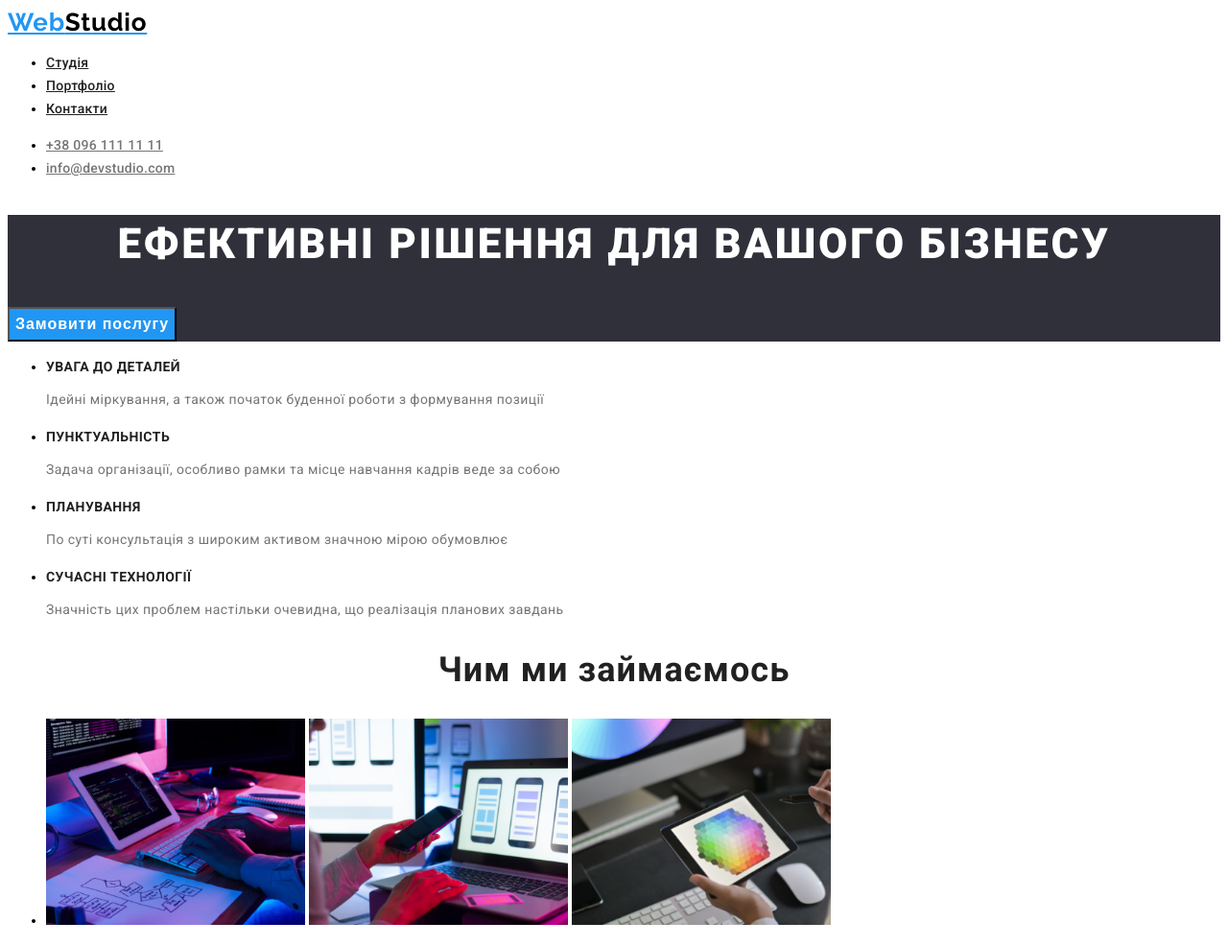
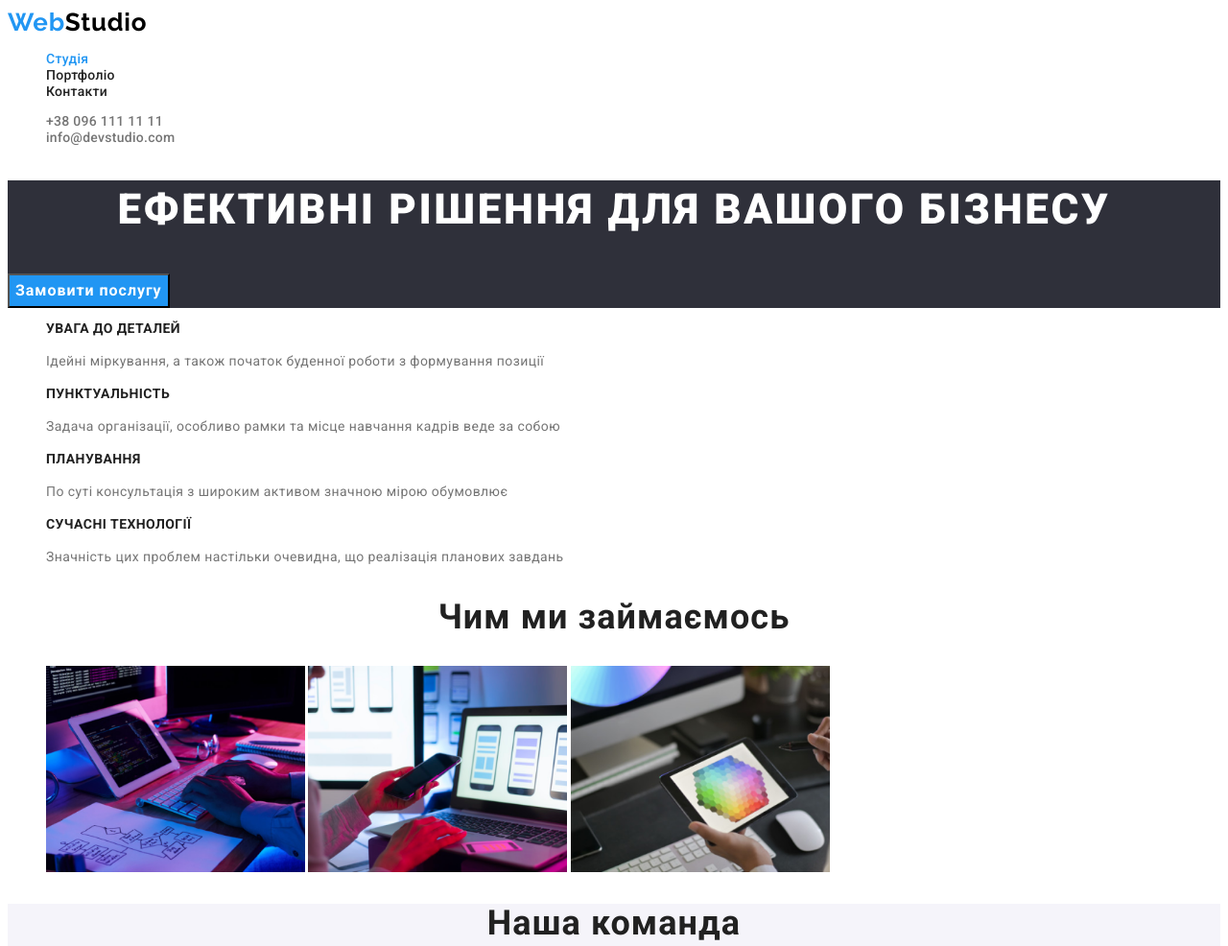
Before and after one commit to pavlogurgu/goit-markup-hw-02-2, a plain HTML site: page index.html in a window 1280 px wide. Shown: the top 986 px of the page at 96% size. Drawn offline with Linux system fonts and the light colour scheme.

Commit message:
hw2-corrected

```diff
--- a/css/styles.css
+++ b/css/styles.css
@@ -7,24 +7,37 @@
     --hero-background: #2F303A;
     --white-text: #ffffff;
     --main-background: #ffffff;
-    --team-backround:##F5F4FA;
+    --team-backround:#F5F4FA;
     --title-name:#212121;
     --title-text:#757575;
     --footer-color:#2F303A;
 }
+li{
+    list-style-type: none;
+}
+.link{
+    text-decoration: none;
+    font-style: normal;
 
+}
+.logo-link{
+    text-decoration: none;
+
+}
 body{
     font-family: 'Roboto', sans-serif;
-    font-weight: 400;
     font-size: 14px;
-    line-height: 24px;
     background-color: var(--main-background);
-/* or 171% */
 
-letter-spacing: 0.03em;
 }
 
-
+.active-page{
+    font-weight: 500;
+    font-size: 14px;
+    line-height: 1.14;
+    letter-spacing: 0.02em;
+    color: var(--accent-color);
+}
 
 
 /*--------- index -----------*/
@@ -67,9 +80,10 @@ color: var(--white-text);
     font-weight: 700;
 font-size: 16px;
 line-height: 1.88;
+font-family: 'Roboto', sans-serif;
 /* identical to box height, or 188% */
 
-display: flex;
+
 align-items: center;
 text-align: center;
 letter-spacing: 0.06em;
@@ -182,7 +196,7 @@ color: var(--title-text)
     background: var(--main-background);
 }
 .button {
-
+font-family: 'Roboto', sans-serif;
 font-weight: 500;
 font-size: 16px;
 line-height: 1.63;
--- a/index.html
+++ b/index.html
@@ -14,9 +14,9 @@
     <!-- основна інфа -->
     <header class="header">
       <nav>
-        <a href="./index.html" class="logo logo-blue">Web<span class="logo logo-black">Studio</span></a>
+        <a href="./index.html" class="logo logo-blue logo-link">Web<span class="logo logo-black">Studio</span></a>
         <ul>
-          <li><a href="" class="page-header link">Студія</a></li>
+          <li><a href="index.html" class="link active-page">Студія</a></li>
           <li><a href="portfolio.html" class="page-header link">Портфоліо</a></li>
           <li><a href="" class="page-header link">Контакти</a></li>
         </ul>
@@ -112,17 +112,17 @@
       </section>
     </main>
     <footer class="footer">
-      <a href="./index.html" class="logo logo-blue">Web<span class="logo logo-white">Studio</span></a>
+      <a href="./index.html" class="logo logo-blue logo-link">Web<span class="logo logo-white">Studio</span></a>
       <address>
         <ul>
          <li>
-            <a href="https://goo.gl/maps/1e6sSvzwmUZJnKFR7" class="footer-address">м.Київ бульвар Лесі Українки, 26</a>
+            <a href="https://goo.gl/maps/1e6sSvzwmUZJnKFR7" class="footer-address link">м.Київ бульвар Лесі Українки, 26</a>
          </li>
          <li>
-            <a href="tel:+380961111111" class="footer-contacts">+38 096 111 11 11</a>
+            <a href="tel:+380961111111" class="footer-contacts link">+38 096 111 11 11</a>
          </li>
           <li>
-           <a href="mailto:info@devstudio.com" class="footer-contacts">info@devstudio.com</a>
+           <a href="mailto:info@devstudio.com" class="footer-contacts link">info@devstudio.com</a>
          </li>
         </ul>
       </address>
```
Also changed, not shown: portfolio.html (+8 -12 lines).
